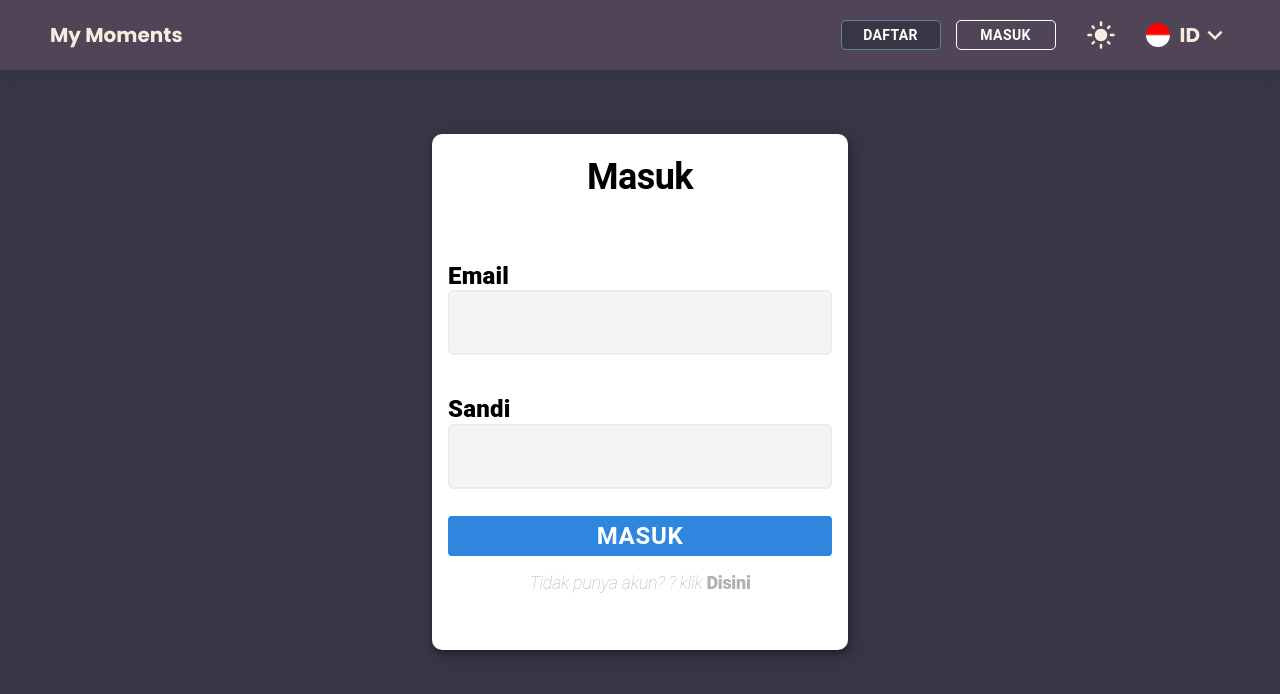
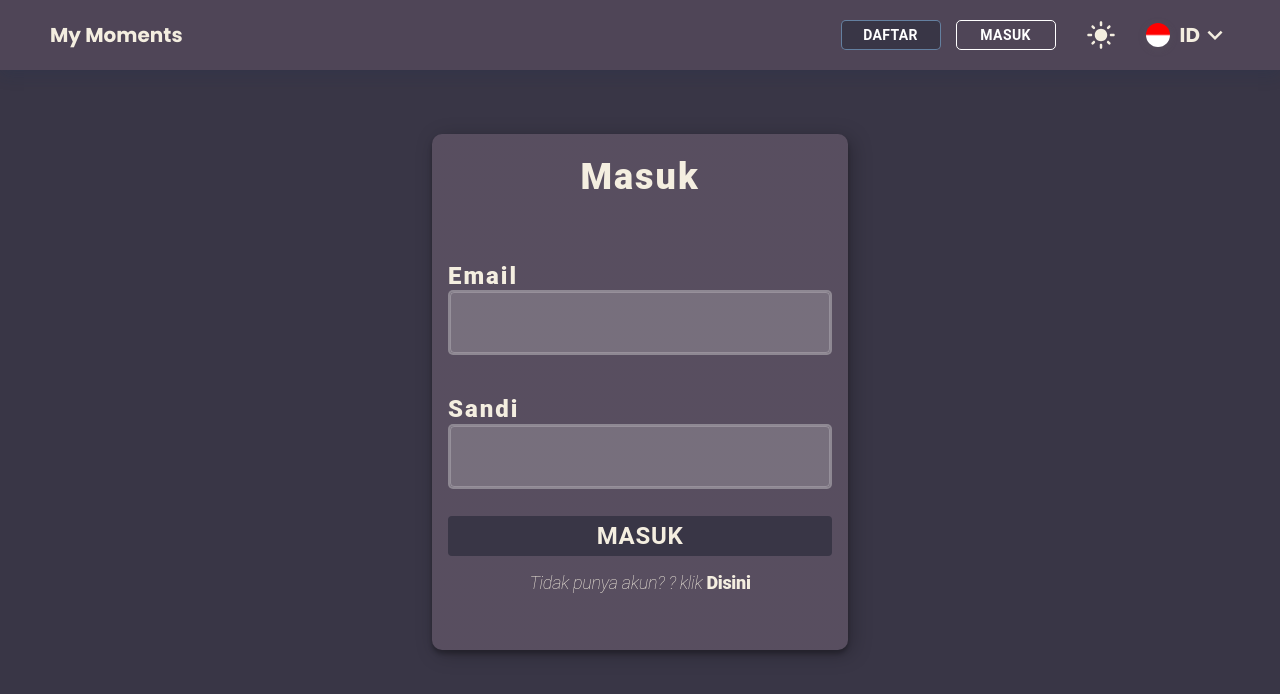
Before and after one commit to raihanputro/group-project-week3, a React (Vite) app: page /login in a window 1280 px wide. Shown: the top 694 px of the page. Built offline with nearby package versions, Linux system fonts and the light colour scheme; data requests are answered from the project's data file.

Commit message:
update: adding new validation and style in login feature

```diff
--- a/src/pages/Login/index.jsx
+++ b/src/pages/Login/index.jsx
@@ -29,6 +29,11 @@ const Login = ({ dataUser }) => {
       setUser(dataUser);
     }, [dataUser]);
 
+    function isValidEmail(email) {
+      const pattern = /^[^\s@]+@[^\s@]+\.[^\s@]+$/;
+      return pattern.test(email);
+  }
+
     const onSubmit = (e) => {
         e.preventDefault();
 
@@ -36,12 +41,15 @@ const Login = ({ dataUser }) => {
           dispatch(showPopup(intl.formatMessage({ id: 'login_validation'}), intl.formatMessage({ id: 'login_validation_requied'})));
         } else if(email === "") {
           dispatch(showPopup(intl.formatMessage({ id: 'login_validation'}), intl.formatMessage({ id: 'login_validation_email_required'})));
+        } else if(!isValidEmail(email)) {
+          dispatch(showPopup(intl.formatMessage({ id: 'login_validation'}), intl.formatMessage({ id: 'register_validation_email_pattern'})));
         } else if(password === "") {
           dispatch(showPopup(intl.formatMessage({ id: 'login_validation'}), intl.formatMessage({ id: 'login_validation_password_required'})));
-        }
+        } else if(password.length < 6) {
+          dispatch(showPopup(intl.formatMessage({ id: 'login_validation'}), intl.formatMessage({ id: 'register_validation_password_min'})));
+      }
 
         const matchingAccount = user.filter(item => item.email === email);
-        console.log(matchingAccount[0], 'matching account');
 
         if(matchingAccount.length === 0) {
           dispatch(showPopup(intl.formatMessage({ id: 'login_validation'}), intl.formatMessage({ id: 'login_validation_account_no_account'})));
--- a/src/pages/Login/style.module.scss
+++ b/src/pages/Login/style.module.scss
@@ -2,21 +2,31 @@
     display: flex;
     justify-content: center;
     align-items: center;
-    margin-top: 5%;
-
+    @include apply-at-xs2-size {
+        margin-top:30%;
+    }
+    @include apply-at-lg-size {
+        margin-top: 20%;
+    }
+    @include apply-at-xl-size  {
+        margin-top: 5%;
+    }
     .cardContainer {
         width: 60%;
-        background-color: white;
-        color: black;
+        background-color: var(--color-bg);
+        color: var(--color-text);
         border-radius: 10px;
         max-width: 416px;
         min-height: 516px;
-        margin-bottom: 5%;
         box-shadow: 4px 4px 20px 0px rgba(0, 0, 0, 0.25), 0px 4px 4px 0px rgba(0, 0, 0, 0.25);
+        @include apply-at-xs2-size {
+            width: 80%;
+        }
 
         .pageTitle {
             font-size: 36px;
-            font-weight: 700;
+            font-weight: 900;
+            letter-spacing: 2px;
             line-height: 54px;
             text-align: center;
             margin-bottom: 30px;
@@ -33,10 +43,11 @@
                 flex-direction: column;
 
                 .label {
-                    color: black;
+                    color: var(--color-text);
                     font-size: 24px;
                     font-weight: 900;
                     line-height: 28.13px;
+                    letter-spacing: 2px;
                     font-style: normal;
                 }
 
@@ -44,6 +55,10 @@
                     background-color: rgba(210, 210, 210, 0.25);
                     border-radius: 5px;
                     border: 2px solid rgba(210, 210, 210, 0.25);
+
+                    input {
+                        color: var(--color-text);
+                    }
                 }
             }
         }
@@ -51,11 +66,11 @@
         .loginButton {
             margin-top: 7%;
             width: 100%;
-            color: white;
+            color: var(--color-text);
             font-weight: 700;
             font-size: 24px;
             line-height: normal;
-            background-color: #2E86DE;
+            background-color: var(--color-bg-secondary);
         }
 
         .linkRegister {
@@ -67,7 +82,7 @@
             align-items: center;
             text-align: center;
             margin-top: 4%;
-            color: #B1B1B1;
+            color: var(--color-text);
 
             .here {
                 font-style: normal;
```
